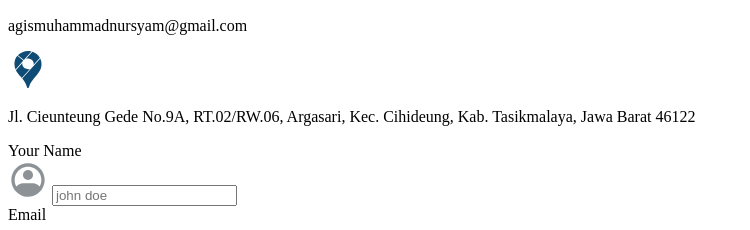
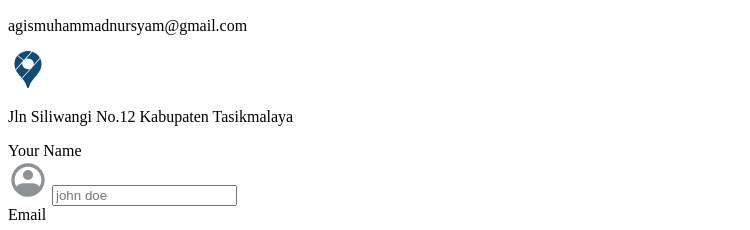
Before and after one commit to agissmn/Portofolio-Agis, a plain HTML site: page index.html in a window 1280 px wide. Shown: the part 6197-6427 px from the top of the page, without its empty margins (0-750 px from the left). Drawn offline with Linux system fonts and the light colour scheme.

Commit message:
Update index.html

```diff
--- a/index.html
+++ b/index.html
@@ -349,7 +349,7 @@
                         </div>
                         <div class="contact-extra-item">
                            <img src="assets/img/Group 34.svg" alt="" class="contact-item-logo">
-                           <p class="contact-item-value">Jl. Cieunteung Gede No.9A, RT.02/RW.06, Argasari, Kec. Cihideung, Kab. Tasikmalaya, Jawa Barat 46122</p>
+                           <p class="contact-item-value">Jln Siliwangi No.12 Kabupaten Tasikmalaya</p>
                         </div>
                      </div>
                   </div>
```
